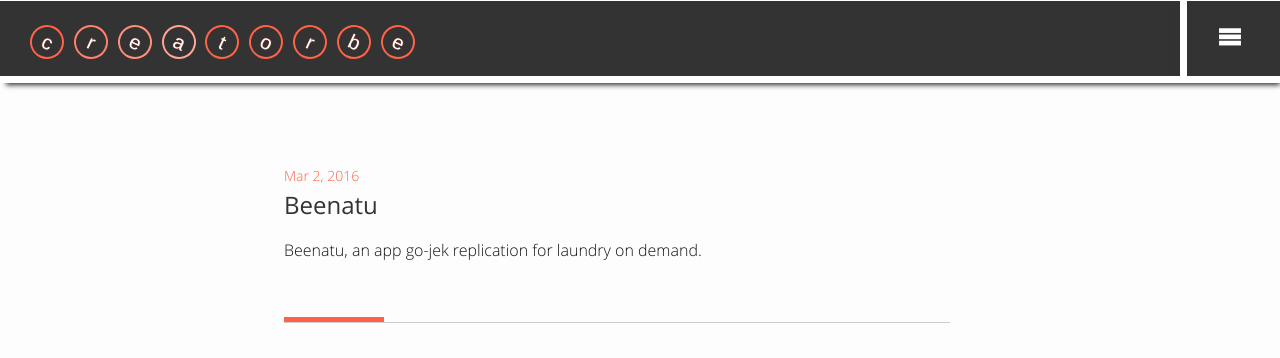
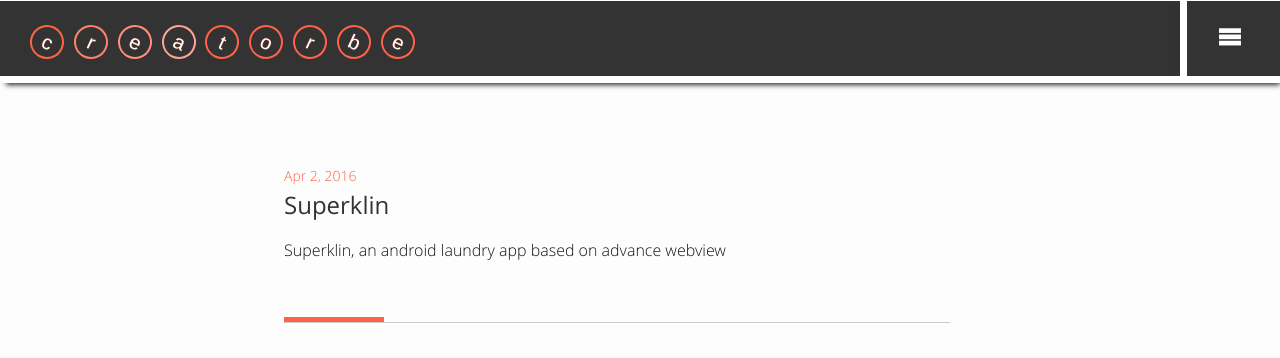
Before and after one commit to CreatorB/creatorb.github.io, a Jekyll site: the page built from index.html, in a window 1280 px wide. Shown: the top 358 px of the page. Built offline with Jekyll 4.4.1, drawn with Linux system fonts in a browser that asks for light colours; the list of posts is cut into pages by our own code; some of the changed lines change nothing that is shown.

Commit message:
update portfolio

```diff
--- a/_posts/2016-04-02-superklin.md
+++ b/_posts/2016-04-02-superklin.md
@@ -1,17 +1,15 @@
 ---
 layout : post
-title : "Beenatu"
-date : 2016-03-02 10:15:40
+title : "Superklin"
+date : 2016-04-02 13:45:21
 tags : portfolio
-description: "Beenatu, an app go-jek replication for laundry on demand."
+description: "Superklin, an android laundry app based on advance webview"
 comments: false
 ---
 
 ### Introduction
 
-Marketplace for laundry on demand in Indonesia, it's app connecting laundry shops with customers nearby. Beenatu will show nearby laundry shops to customers including their services, prices, and review from another customers.
-With that information customers can find nearby laundry that meet their demand (such as: availability, speed, services, etc) and order the services by simply tap their smartphone to get their laundry picked up and delivered when it's done.
-Beenatu apps not only for customer who need laundry services but for everyone who have laundry shop's can join beenatu as the service provider.
+Superklin Laundry is a professional laundry service with affordable price. We provide excellent service warranty to all customers in all Outlet Superclock Laundry. More Clean More Aromatic is our business slogan, always to the forefront, cleaning thoroughly, giving the aroma of inspiring scent.
 
 ### Job Position
 
@@ -19,14 +17,16 @@ Android Developer
 
 ### Screenshot
 
-![screenshot login apps](https://raw.githubusercontent.com/CreatorB/creatorb.github.io/master/img/beenatu-login-creatorbe.png)
+![screenshot home apps](https://raw.githubusercontent.com/CreatorB/res/master/img/superklin/superklin-laundry-home-footer.jpeg)
 
-![screenshot top up](https://raw.githubusercontent.com/CreatorB/creatorb.github.io/master/img/beenatu-topup-creatorbe.png)
+![screenshot contens](https://raw.githubusercontent.com/CreatorB/res/master/img/superklin/superklin-laundry-layanan.jpeg)
 
-![screenshot find](https://raw.githubusercontent.com/CreatorB/creatorb.github.io/master/img/beenatu-find-creatorbe.png)
+![screenshot check status](https://raw.githubusercontent.com/CreatorB/res/master/img/superklin/superklin-laundry-check-status.jpeg)
 
-Full Screenshot you can access on [creatorb.github.io/img](https://raw.githubusercontent.com/CreatorB/creatorb.github.io/master/img/beenatu-allscreen-creatorbe.png)
+![screenshot exit](https://raw.githubusercontent.com/CreatorB/res/master/img/superklin/superklin-laundry-slider.jpeg)
+
 
 **Download**
 
-<a href="https://play.google.com/store/apps/details?id=com.bee.beenatu" target="_blank"><img src="https://www.gstatic.com/android/market_images/web/play_one_bar_logo_2x.png" style="width:1OOpx; height:50px"></a>
+
+<a href="https://play.google.com/store/apps/details?id=id.superklinlaundry" target="_blank"><img src="https://www.gstatic.com/android/market_images/web/play_one_bar_logo_2x.png" style="width:1OOpx; height:50px"></a>
```
